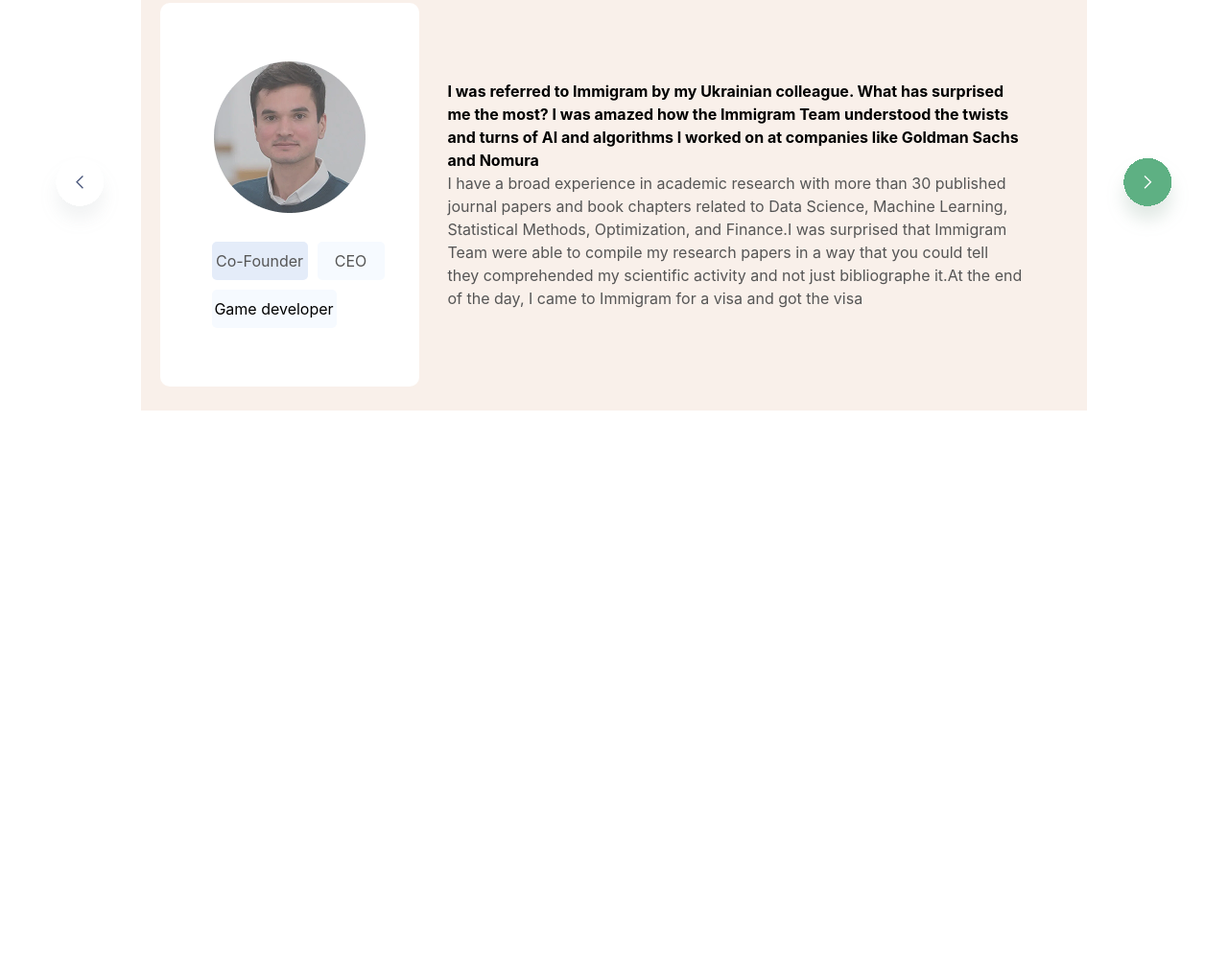
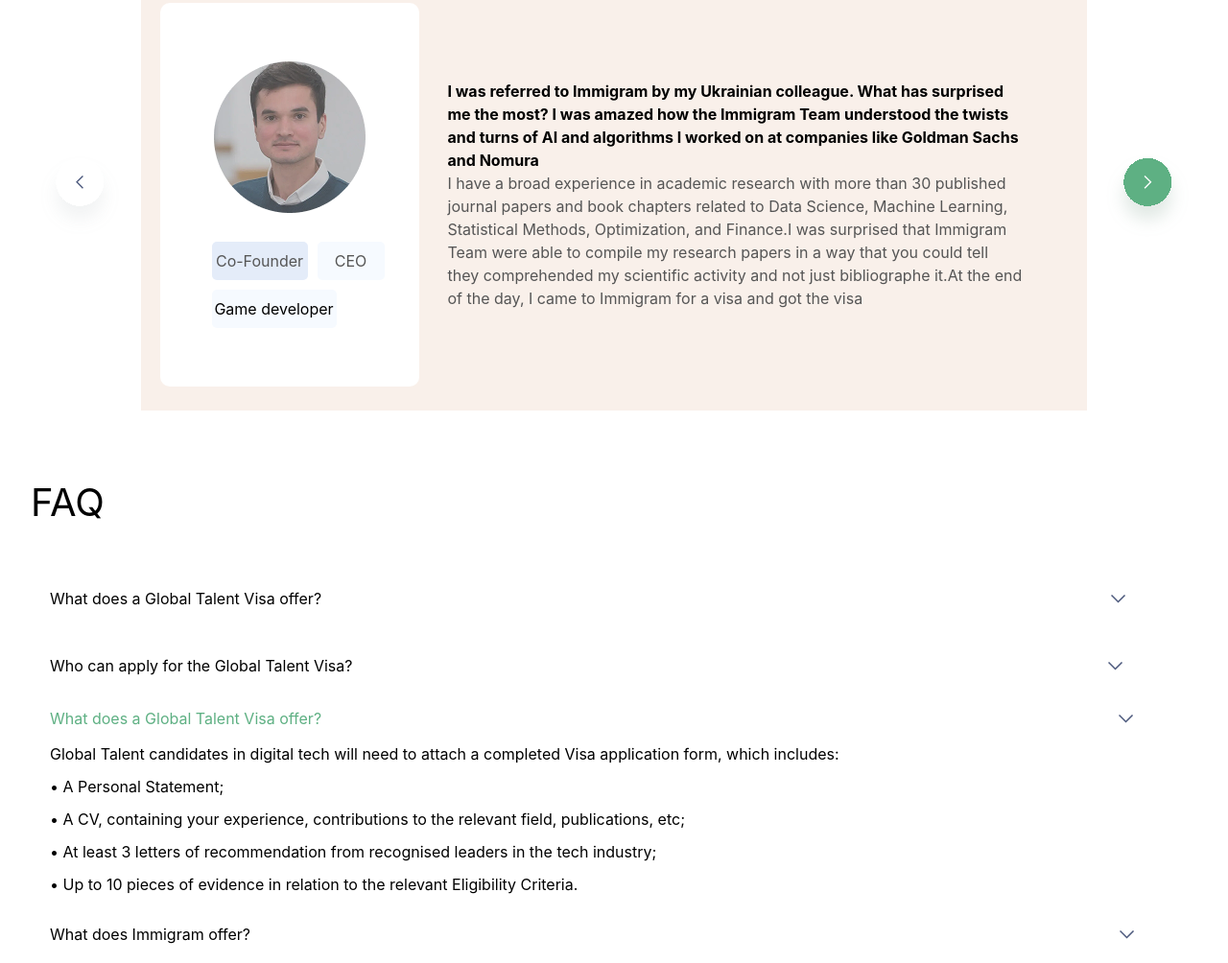
Before and after one commit to Sobirjon08/home-work-vik-3-day-3, a website: page index.html in a window 1280 px wide. Shown: the part 4706-5710 px from the top of the page at 96% size. Before the commit the page ends 5200 px from the top, so only its background shows below. Drawn offline with nearby package versions, Linux system fonts and the light colour scheme; files that its build step writes are made by us from their sources.

Commit message:
section 1

```diff
--- a/index.html
+++ b/index.html
@@ -304,5 +304,43 @@
             </div>
         </nav>
     </section>
+    <section class="w-[100%] lh-[830px] g:h-[600px] bg-[#FFBB8A] lg:bg-[white] flex">
+        <nav class="w-[95%] h-[750px] lg:min-w-[1000px] lg:h-[500px] m-auto flex flex-col gap-[40px]">
+            <h1 class="text-[40px]">FAQ</h1>
+            <div class="w-[100%] h-[700px] lg:h-[650px] flex flex-col gap-[10px]">
+                <div class="w-[100%] h-[60px] p-[0px_20px] flex items-center gap-[10%] bg-[white] lg:gap-[70%] rounded-[5px]">
+                    <p>What does a Global Talent Visa offer?</p>
+                    <svg width="16" height="9" viewBox="0 0 16 9" fill="none" xmlns="http://www.w3.org/2000/svg">
+                        <path d="M0.530273 0.530273L7.53027 7.53027L14.5303 0.530273" stroke="#4B587C" stroke-width="1.5"/>
+                    </svg>
+                </div>
+                 <div class="w-[100%] h-[60px] p-[0px_20px] flex items-center gap-[1%] bg-[white] lg:gap-[67%] rounded-[5px]">
+                    <p>Who can apply for the Global Talent Visa?</p>
+                    <svg width="16" height="9" viewBox="0 0 16 9" fill="none" xmlns="http://www.w3.org/2000/svg">
+                        <path d="M0.530273 0.530273L7.53027 7.53027L14.5303 0.530273" stroke="#4B587C" stroke-width="1.5"/>
+                    </svg>
+                </div>
+                <div  class="w-[100%] h-[400px] lg:h-[200px] p-[0px_20px] flex flex-col bg-[white] gap-[10px] rounded-[5px]">
+                <div class="w-[101%] h-[60px] flex items-center gap-[11%] lg:gap-[70%] rounded-[5px]">
+                    <p class="text-[#5EB083]">What does a Global Talent Visa offer?</p>
+                    <svg width="16" height="9" viewBox="0 0 16 9" fill="none" xmlns="http://www.w3.org/2000/svg">
+                        <path d="M0.530273 0.530273L7.53027 7.53027L14.5303 0.530273" stroke="#4B587C" stroke-width="1.5"/>
+                    </svg>
+                </div>
+                <p>Global Talent candidates in digital tech will need to attach a completed Visa application form, which includes:</p>
+                <p>• A Personal Statement;</p>
+                <p>• A CV, containing your experience, contributions to the relevant field, publications, etc;</p>
+                <p>• At least 3 letters of recommendation from recognised leaders in the tech industry;</p>
+                <p>• Up to 10 pieces of evidence in relation to the relevant Eligibility Criteria.</p>
+                </div>
+                 <div class="w-[100%] h-[60px] p-[0px_20px] flex items-center gap-[30%] bg-[white] lg:gap-[77%] rounded-[5px]">
+                    <p>What does Immigram offer?</p>
+                    <svg width="16" height="9" viewBox="0 0 16 9" fill="none" xmlns="http://www.w3.org/2000/svg">
+                        <path d="M0.530273 0.530273L7.53027 7.53027L14.5303 0.530273" stroke="#4B587C" stroke-width="1.5"/>
+                    </svg>
+                </div>
+            </div>
+        </nav>
+    </section>
 </body>
 </html>
```
